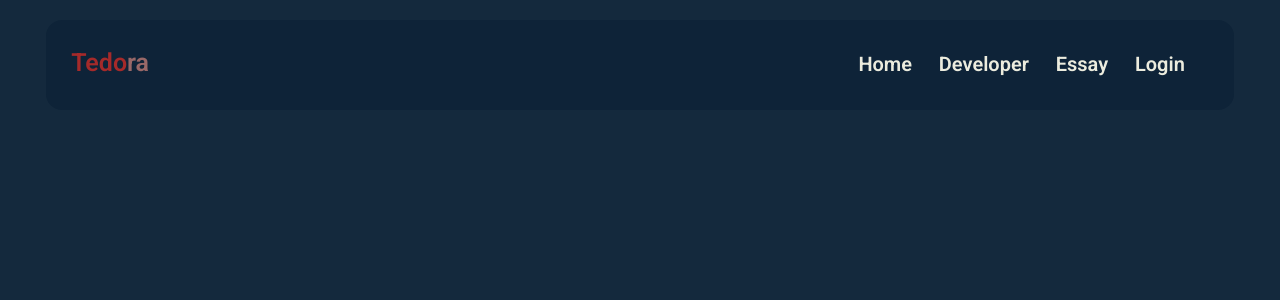
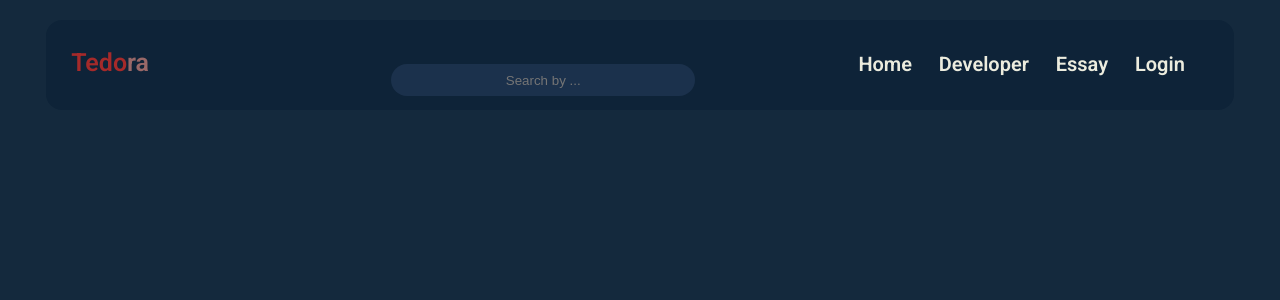
Before and after one commit to behshadrhp/linorix-dajngo-blog, a Django app: template templates/main.html in a window 1280 px wide. Shown: the top 300 px of the page. Run offline with Django 4.2, Linux system fonts and the light colour scheme; the template is opened without the code that fills it: values that come from a table or form of the project are taken from there, others are empty.

Commit message:
update index page | search bar

```diff
--- a/static/style/main.css
+++ b/static/style/main.css
@@ -15,3 +15,32 @@ a{
     text-decoration: none;
     color: #74b4e9;
 }
+
+.study-logo{
+    width: 30%;
+    height: 30%;
+    margin-left: 65%;
+    position: absolute;
+}
+
+.study-text{
+    position: absolute;
+    margin-top: 4%;
+    margin-left: 5%;
+}
+
+.study-text h1{
+    text-transform: uppercase;
+    font-weight: bold;
+    font-size: 45px;
+    text-shadow: 4px 4px 2px rgba(0,0,0,0.6);
+}
+
+.study-text p{
+    margin-top: 20%;
+    font-size: 20px;
+}
+
+.swd{
+    color: #A52A2A;
+}
--- a/static/style/navbar.css
+++ b/static/style/navbar.css
@@ -60,6 +60,26 @@
   'opsz' 48
 }
 
+.search-bar{
+    position: absolute;
+    margin-left: 25%;
+    top: 8%;
+}
+
+.search-form{
+    width: 500px;
+}
+
+.input-text{
+    background-color: #1b314c;
+    color: #FFF;
+    width: 300px;
+    border-radius: 1rem;
+    border: none;
+    text-align: center;
+    height: 30px;
+}
+
 
 
 /* TODO - Responsive | For when l learn JavaScript */
--- a/templates/navbar.html
+++ b/templates/navbar.html
@@ -12,6 +12,12 @@
 
         <div class='logo'>
             <a href="{% url 'index' %}"><b class='tedo'>Tedo</b><b class='ra'>ra</b></a>
+        </div>
+
+        <div class='search-bar'>
+            <form  class='search-form' action='{% url 'index' %}' method='get'>
+                <input class='input input-text' type='text' name='essay' placeholder='Search by ...' >
+            </form>
         </div>
 
         <div class='top-nav'>
```
Also changed, not shown: blog/media/src/index.html (+22 -19 lines), static/img/learning.svg (added).
